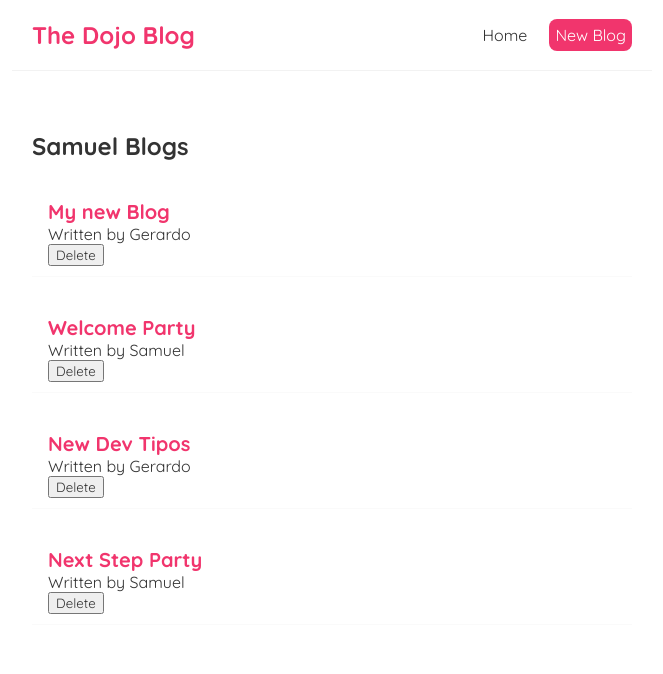
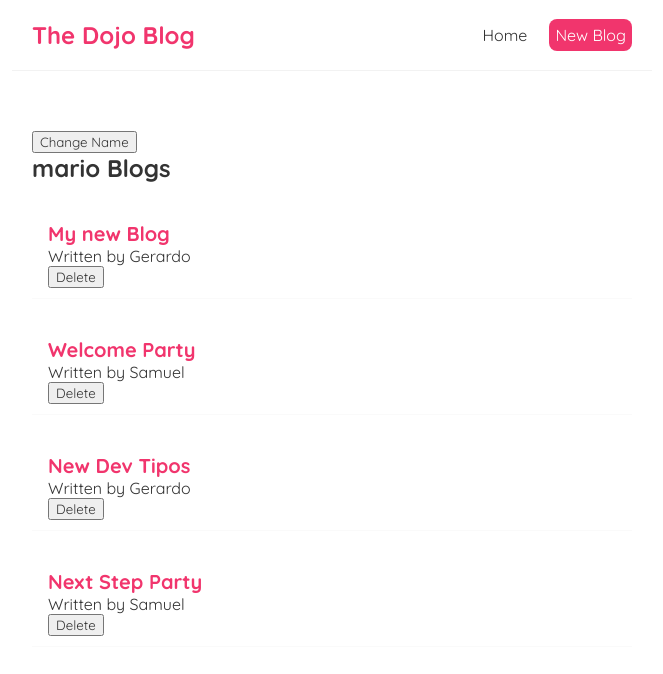
Before and after one commit to gbelot2003/dojo-tuto, a React (Create React App) app: page / in a window 1280 px wide. Shown: the top 674 px of the page, without its empty margins (308-971 px from the left). Built offline with nearby package versions, Linux system fonts and the light colour scheme.

Commit message:
configurando useEffect dependencies

```diff
--- a/src/components/Home.js
+++ b/src/components/Home.js
@@ -1,6 +1,8 @@
 import { useState, useEffect } from 'react'
 import BlogList from './BlogList'
 const Home = (title) => {
+
+    const [name, setName] = useState('mario');
 
     const [blogs, setBlogs] = useState([
         { title: 'My new Blog', body: "loream ipsum...", author: "Gerardo", id: 1 },
@@ -16,12 +18,13 @@
 
     useEffect(() => {
         console.log("uses Effects ran")
-        console.log(blogs)
-    });
+        console.log(name)
+    }, [name]);
 
     return (
         <div className="home">
-            <BlogList blogs={blogs} title="Samuel Blogs" handleDelete={handleDelete} />
+            <button onClick={() => { setName("Gerardo") }}>Change Name</button>
+            <BlogList blogs={blogs} title={`${name} Blogs`} handleDelete={handleDelete} />
         </div>
     );
 }
```
Also changed, not shown: 1 other file (tests, documents, lock files or other folders).
